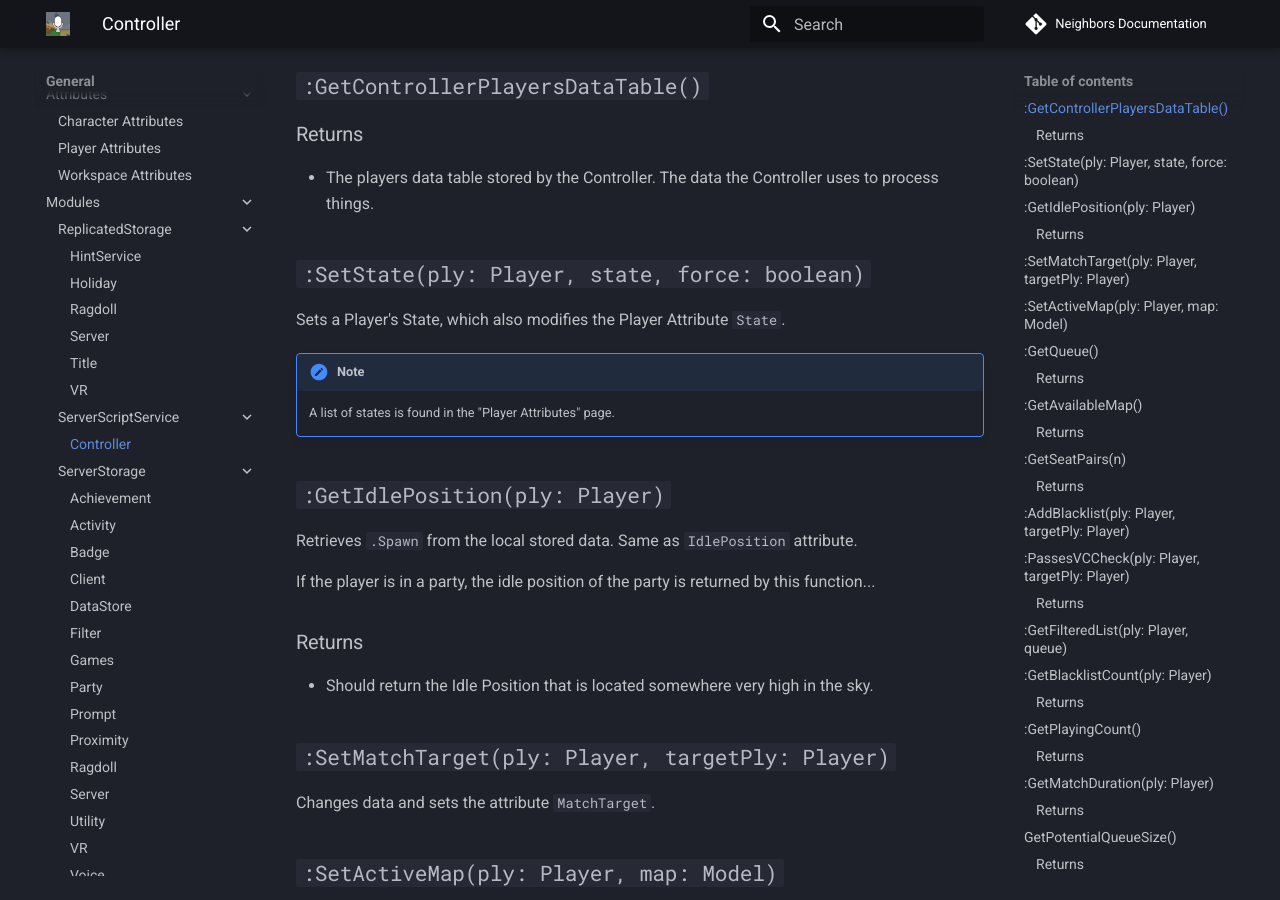
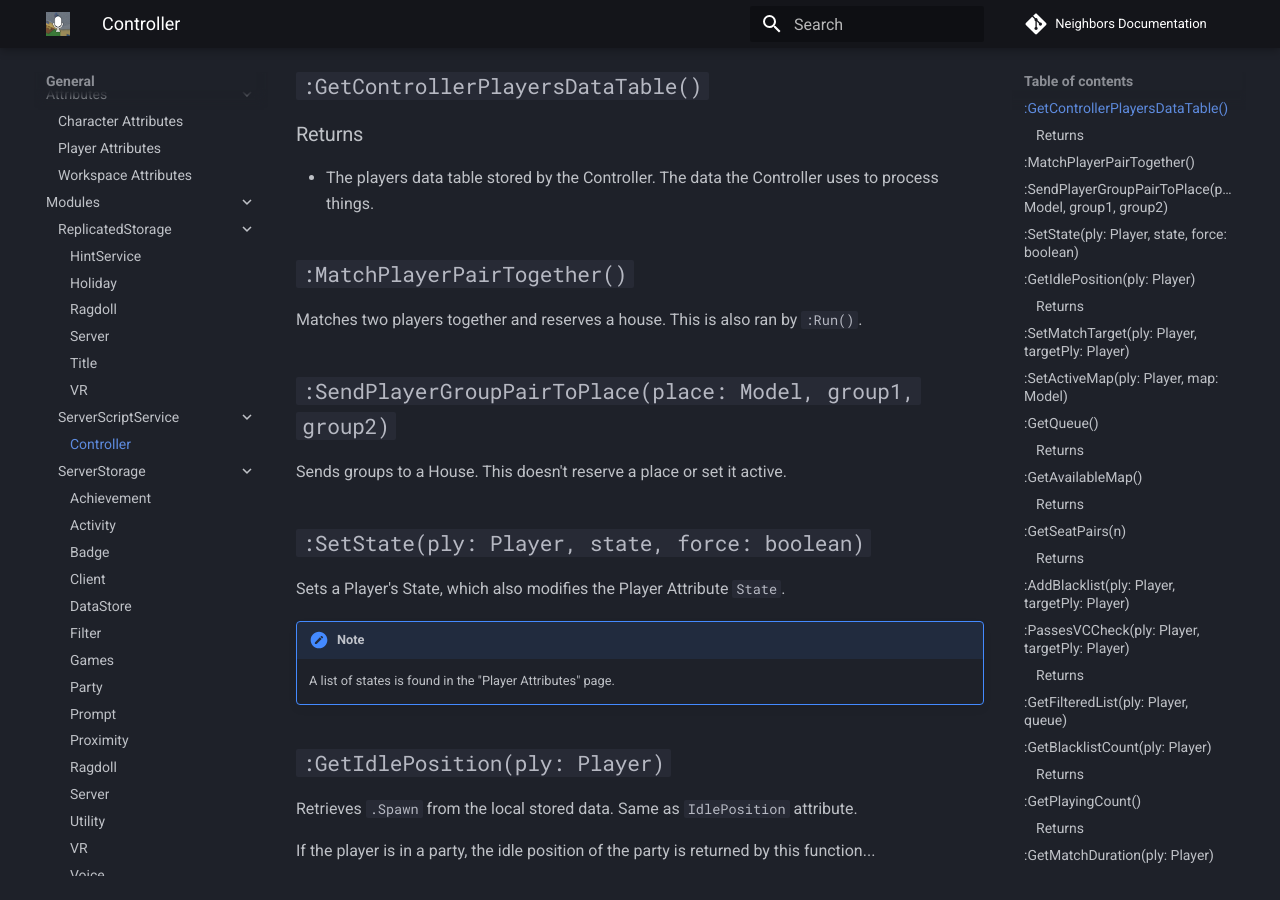
Before and after one commit to TheBoogle/neighbors-documentation, an MkDocs documentation site: the page built from docs/General/Modules/ServerScriptService/Controller.md, in a window 1280 px wide and 900 px high, scrolled down 458 px. Built offline with MkDocs 1.6.1 and Material for MkDocs 9.7.7, drawn with Linux system fonts in a browser that asks for light colours; comment, search, counter and statistics services are not loaded.

Commit message:
Update Controller.md

```diff
--- a/docs/General/Modules/ServerScriptService/Controller.md
+++ b/docs/General/Modules/ServerScriptService/Controller.md
@@ -11,6 +11,15 @@ This Module controls how things work in the Neighbors gamemode. e.g. setting sta
 ## ``:GetControllerPlayersDataTable()``
 ### Returns
 * The players data table stored by the Controller. The data the Controller uses to process things.
+
+
+## ``:MatchPlayerPairTogether()``
+Matches two players together and reserves a house. This is also ran by ``:Run()``.
+
+
+## ``:SendPlayerGroupPairToPlace(place: Model, group1, group2)``
+Sends groups to a House. This doesn't reserve a place or set it active.
+
 
 
 ## ``:SetState(ply: Player, state, force: boolean)``
```
